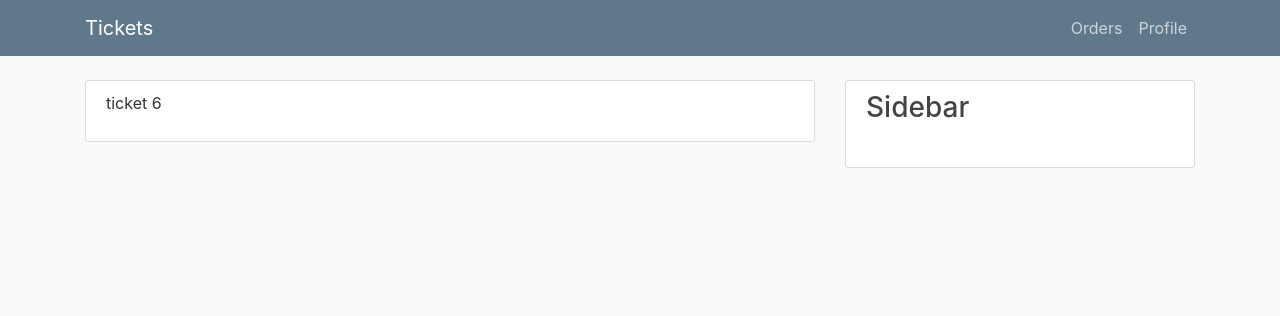
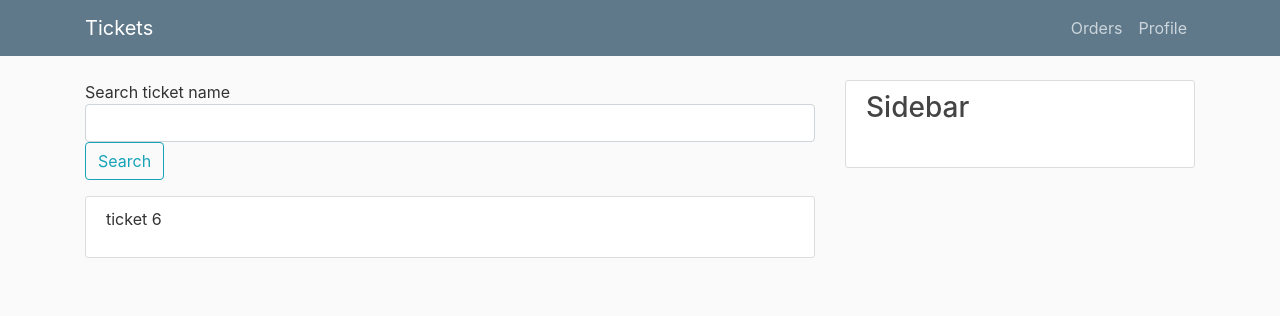
Before and after one commit to MariamKipshidze/tickets, a Django app: page /orders in a window 1280 px wide. Shown: the top 316 px of the page. Run offline with Django 3.2, Linux system fonts and the light colour scheme; a user stored in the database is signed in; data comes from the database, SQL or seed files in the repository; some libraries are stand-ins or nearby versions.

Commit message:
adding search to orders view

```diff
--- a/tickets_app/templates/tickets_app/orders.html
+++ b/tickets_app/templates/tickets_app/orders.html
@@ -1,6 +1,13 @@
 {% extends "tickets_app/base.html" %}
 {% block content %}
 
+<form method="GET" action="orders">
+  Search ticket name
+  <div class = "form-group">
+      <input class = "textinput textInput form-control" id="search_order" type="text" name="q" value="{{ request.GET.q }}">
+      <button class = "btn btn-outline-info" >Search</button>
+  </div>
+</form>
   {% for order in orders %}
       <div class = "content-section">
           <p>{{order.ticket}}</p>
--- a/tickets_app/views.py
+++ b/tickets_app/views.py
@@ -19,6 +19,11 @@ from django.core.paginator import Paginator, EmptyPage, PageNotAnInteger
 def orders(request: WSGIRequest) -> HttpResponse:
     user = request.user
     orders = Order.objects.filter(user=user)
+
+    q = request.GET.get('q')
+
+    if q:
+        orders = Order.objects.filter(Q(ticket__name__icontains=q), Q(user=user))
 
     page = request.GET.get('page', 1)
     paginator = Paginator(orders, 5)
```
Lines whose indentation alone changed are shown as unchanged.
